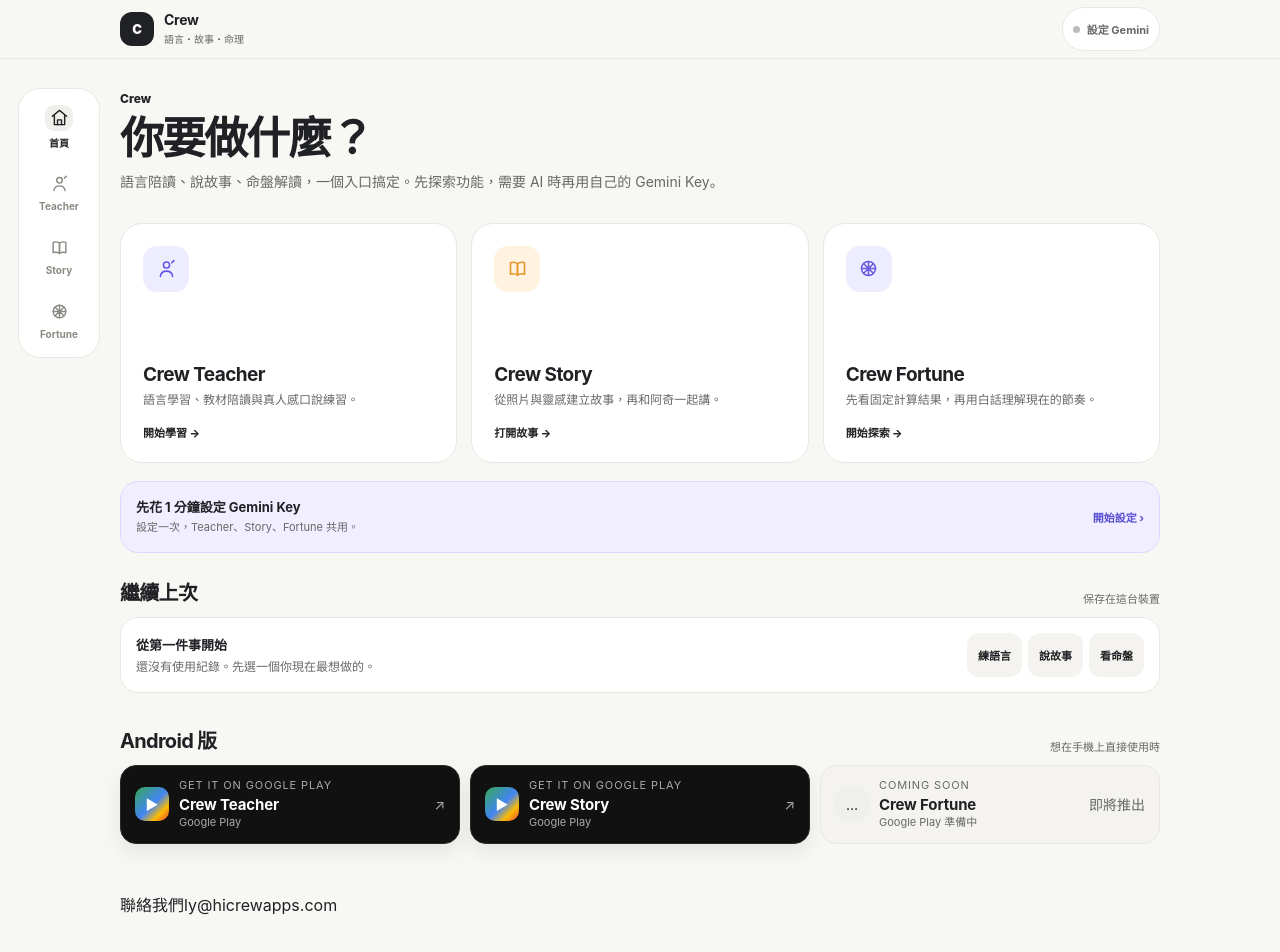
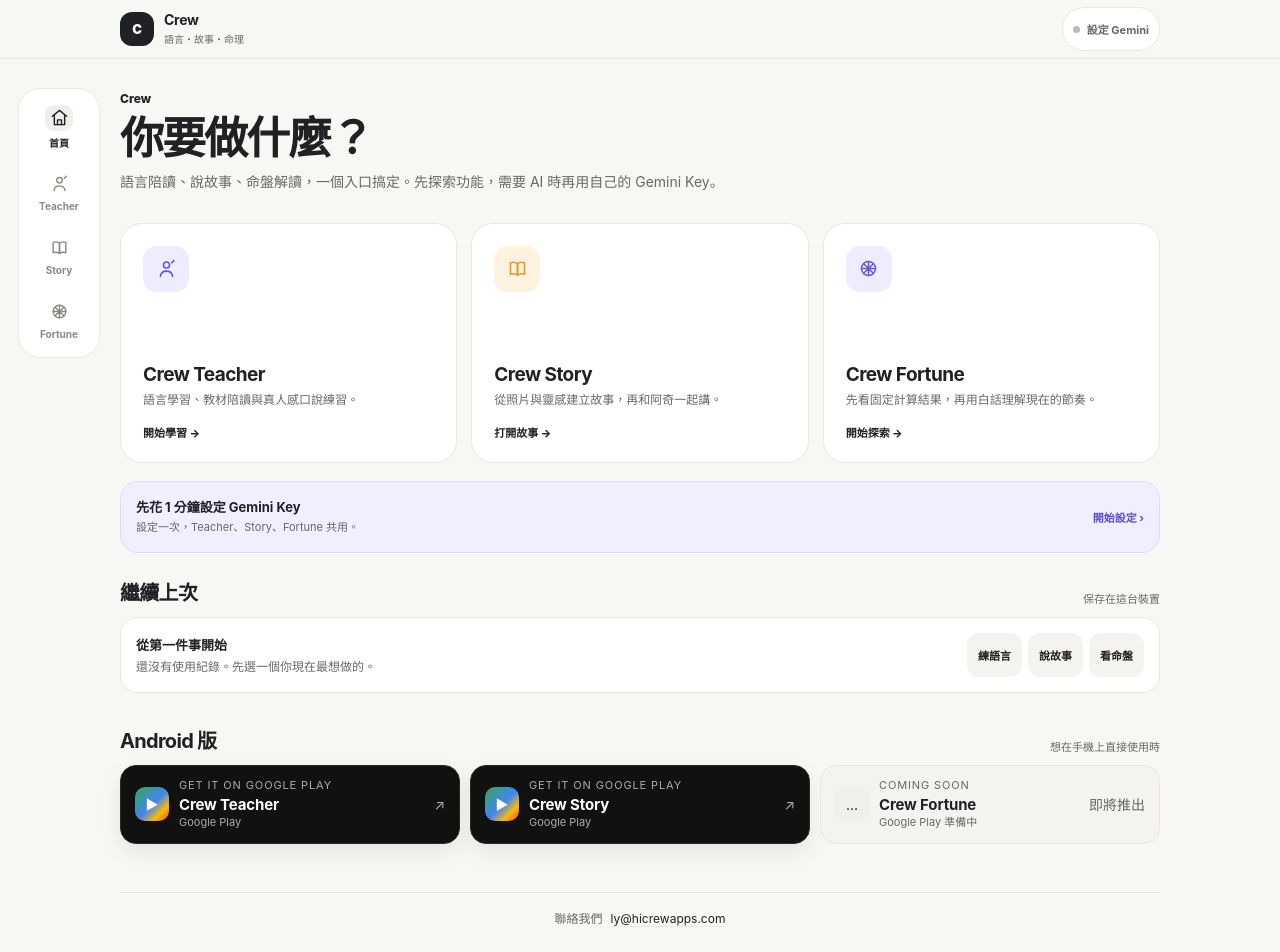
Before and after one commit to magic76/magic76.github.io, a React (Vite) app in the folder web-spa/: page /#/ in a window 1280 px wide. Shown: the top 952 px of the page. Before the commit the page ends 916 px from the top, so only its background shows below. Built offline with nearby package versions, Linux system fonts and the light colour scheme.

Commit message:
style(web): keep contact accessible above bottom navigation

```diff
--- a/web-spa/src/styles.css
+++ b/web-spa/src/styles.css
@@ -309,3 +309,30 @@ body{min-height:100vh;padding-bottom:0}
 @media(prefers-reduced-motion:reduce){
  .page-enter{animation:none!important}
 }
+
+/* Contact is available from all main product pages. */
+.crew-contact-footer{
+ display:flex;
+ align-items:center;
+ justify-content:center;
+ flex-wrap:wrap;
+ gap:8px;
+ border-top:1px solid var(--line);
+ padding:16px 0 18px;
+ margin-bottom:calc(var(--nav-h) + env(safe-area-inset-bottom));
+ color:var(--muted);
+ font-size:12px;
+ line-height:1.6;
+}
+.crew-contact-footer a{
+ color:var(--text);
+ text-decoration:underline;
+ text-decoration-color:var(--line);
+ text-underline-offset:3px;
+ overflow-wrap:anywhere;
+}
+.crew-contact-footer a:hover,
+.crew-contact-footer a:focus-visible{text-decoration-color:currentColor}
+@media(min-width:1100px){
+ .crew-contact-footer{margin-bottom:16px}
+}
```
